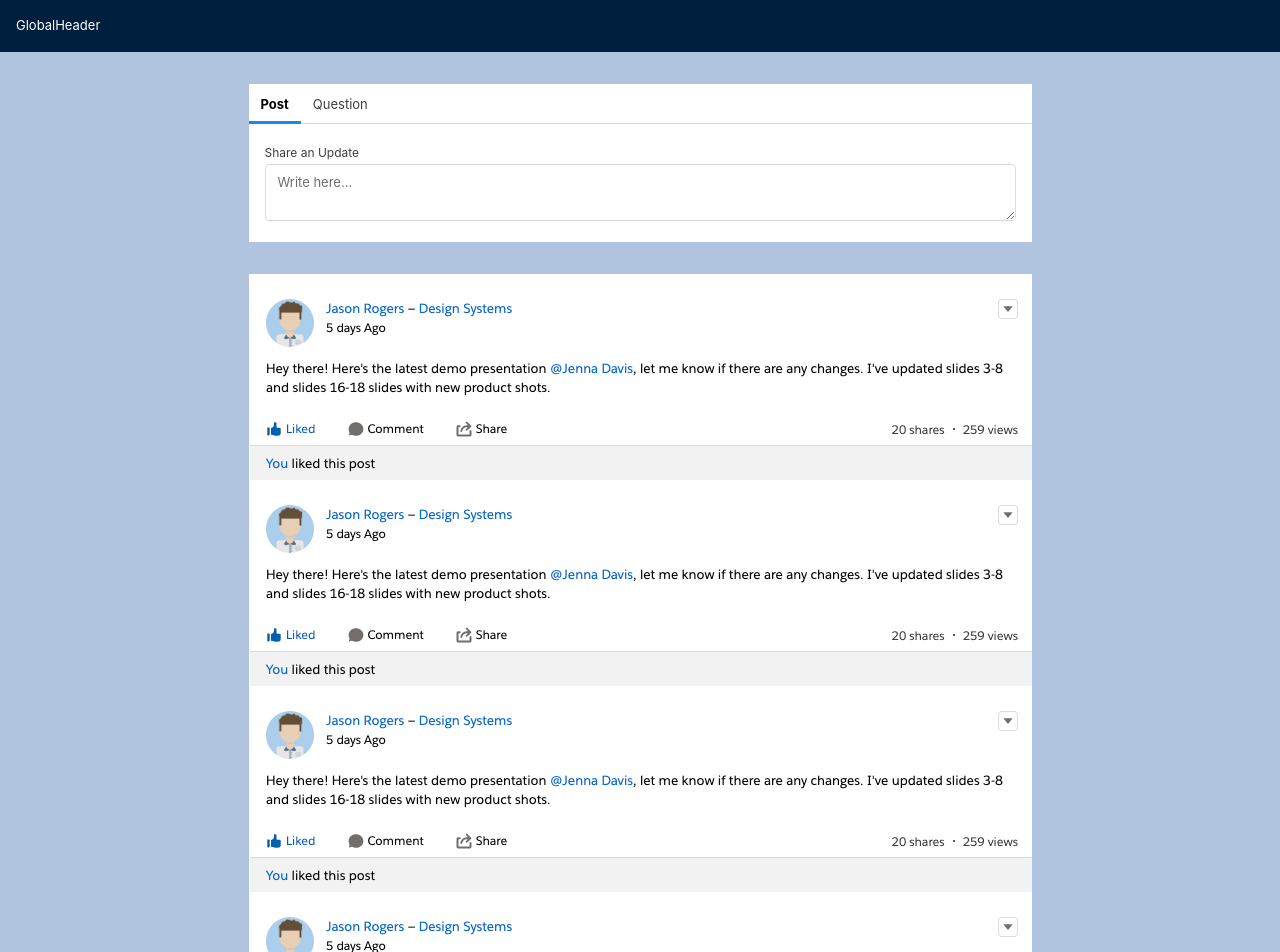
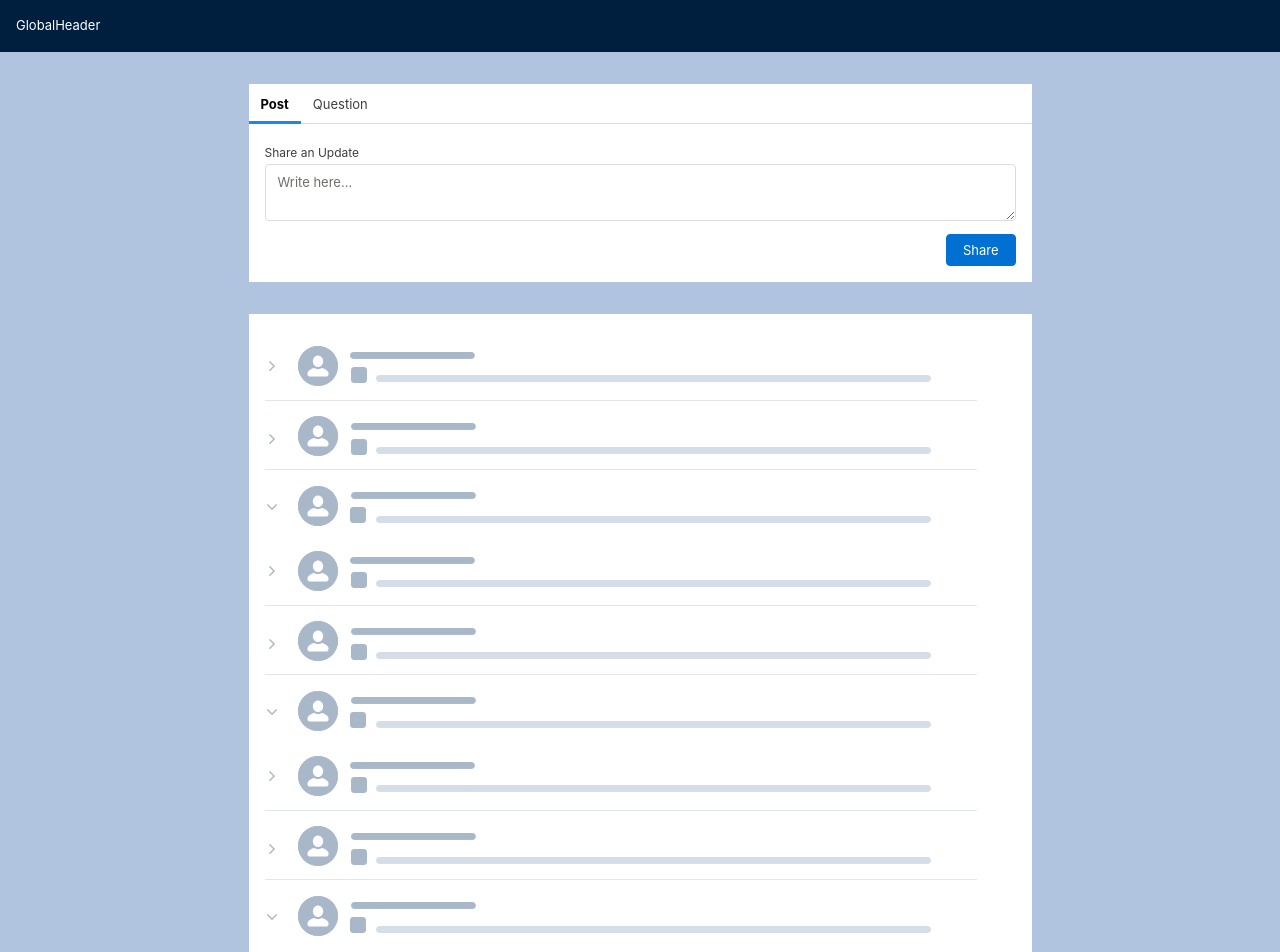
Before and after one commit to donnieberg/hackathon-dei, a React (Create React App) app: page / in a window 1280 px wide. Shown: the top 952 px of the page. Built offline with nearby package versions, Linux system fonts and the light colour scheme.

Commit message:
Add in tabset functionality

```diff
--- a/src/App.css
+++ b/src/App.css
@@ -5,14 +5,25 @@
 
 /*  COLORS --------------------- */
 .bg-header { background-color: #001f3f; }
+.bg-white { background-color: #fff; }
 .text-white, .text-white a { color: #ffffff; }
 
 
 /*  MISC --------------------- */
 .width-tabs { width: 783px; }
 .center-horz { margin-left: auto; margin-right: auto; }
+.mouse-cursor { cursor: pointer; }
 
+.slds-tabs_default__link:focus, .slds-tabs_default__link:hover {
+  text-decoration: none !important;
+}
 
+.tab-focus:focus,
+.tab-focus:focus {
+  border-bottom: 0.125rem solid #007add;
+  -webkit-transition:height 300ms;
+  transition:height 300ms;
+}
 
 /*  ============================================================================= */
 /*  ============================================================================= */
@@ -58,6 +69,11 @@
 
 .fl { float: left; }
 .fr { float: right; }
+.cf:after {
+  content: "";
+  display: table;
+  clear: both;
+}
 
 .center { margin-left: auto; margin-right: auto; }
 .a-top { vertical-align: top; }
--- a/src/App.js
+++ b/src/App.js
@@ -18,11 +18,12 @@ function App() {
           <Question label="Question" />
           ]}
         />
-        <FeedItem />
-        <FeedItem />
-        <FeedItem />
-        <FeedItem />
-        <FeedItem />
+        <ul className="pvl phm list-plain list-horz bg-white">
+          <li><FeedItem /></li>
+          <li><FeedItem /></li>
+          <li><FeedItem /></li>
+          <li><FeedItem /></li>
+        </ul>
       </div>
     </div>
   );
--- a/src/components/post.js
+++ b/src/components/post.js
@@ -9,11 +9,12 @@ class Post extends React.Component {
 
   render() {
     return (
-      <div className="slds-form-element">
+      <div className="slds-form-element cf">
         <label className="slds-form-element__label" htmlFor="textarea-id-01">Share an Update</label>
         <div className="slds-form-element__control">
           <textarea id="textarea-id-01" className="slds-textarea" placeholder="Write here..."></textarea>
         </div>
+        <button className="slds-button slds-button_brand fr mts">Share</button>
       </div>
     );
   }
--- a/src/components/question.js
+++ b/src/components/question.js
@@ -9,7 +9,21 @@ class Question extends React.Component {
 
   render() {
     return (
-      <div>Question</div>
+      <div className="cf">
+        <div className="slds-form-element">
+          <label className="slds-form-element__label" htmlFor="textarea-id-01">What would you like to know?</label>
+          <div className="slds-form-element__control">
+            <textarea id="textarea-id-01" className="slds-textarea" placeholder="Write here..."></textarea>
+          </div>
+        </div>
+        <div className="slds-form-element">
+          <label className="slds-form-element__label" htmlFor="textarea-id-01">Details</label>
+          <div className="slds-form-element__control">
+            <textarea id="textarea-id-01" className="slds-textarea" placeholder="Write here..."></textarea>
+          </div>
+        </div>
+        <button className="slds-button slds-button_brand fr mts">Ask</button>
+      </div>
     );
   }
 }
--- a/src/components/tabset.js
+++ b/src/components/tabset.js
@@ -9,12 +9,18 @@ class Tabset extends React.Component {
     };
   }
 
-  renderTabPanels() {
+  renderTabContent() {
     return (
       this.props.tabs.map((tab, index) => {
         return this.state.currentTabIndex === index ? tab : null
       })
     )
+  }
+
+  handleTabClick(index) {
+    return () => {
+      this.setState({currentTabIndex: index});
+    }
   }
 
   render() {
@@ -29,12 +35,14 @@ class Tabset extends React.Component {
               role="presentation"
             >
                 <a
-                  className="slds-tabs_default__link"
+                  aria-controls={`tab-${index}__panel`}
+                  aria-selected={this.state.currentTabIndex === index ? true : false}
+                  className="slds-tabs_default__link tab-focus"
+                  href="javascript:void(0)"
+                  id={`tab-${index}__item`}
+                  onClick={this.handleTabClick(index)}
                   role="tab"
                   tabIndex="0"
-                  aria-selected="true"
-                  aria-controls="tab-default-1"
-                  id="tab-default-1__item"
                 >
                   {tab.props.label}
                 </a>
@@ -43,8 +51,13 @@ class Tabset extends React.Component {
           })}
         </ul>
 
-        <div className="pam">
-        {this.renderTabPanels()}
+        <div
+          aria-labelledby="tab-default-1__item"
+          className="pam slds-tabs_default__content slds-show"
+          id="tab-default-1"
+          role="tabpanel"
+        >
+        {this.renderTabContent()}
         </div>
       </div>
       );
```
Also changed, not shown: src/components/tabPanel.js (deleted, +0 -26 lines), public/assets/feedItemPlaceholder.png, public/assets/feedItem_real.png (added).
